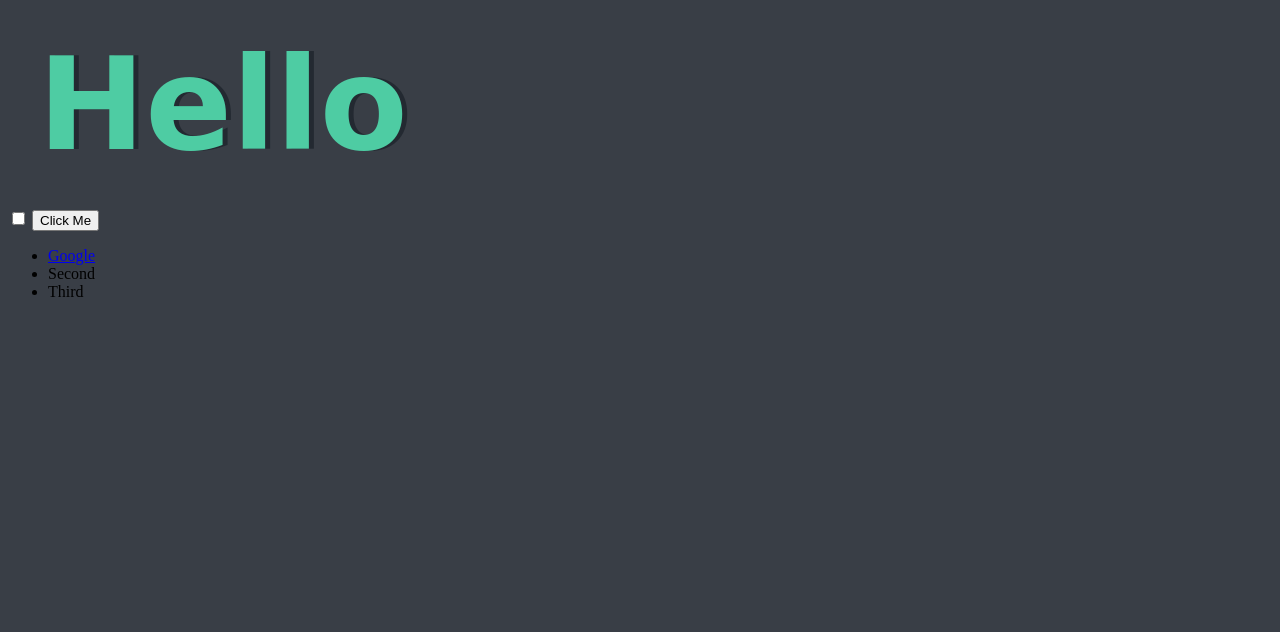
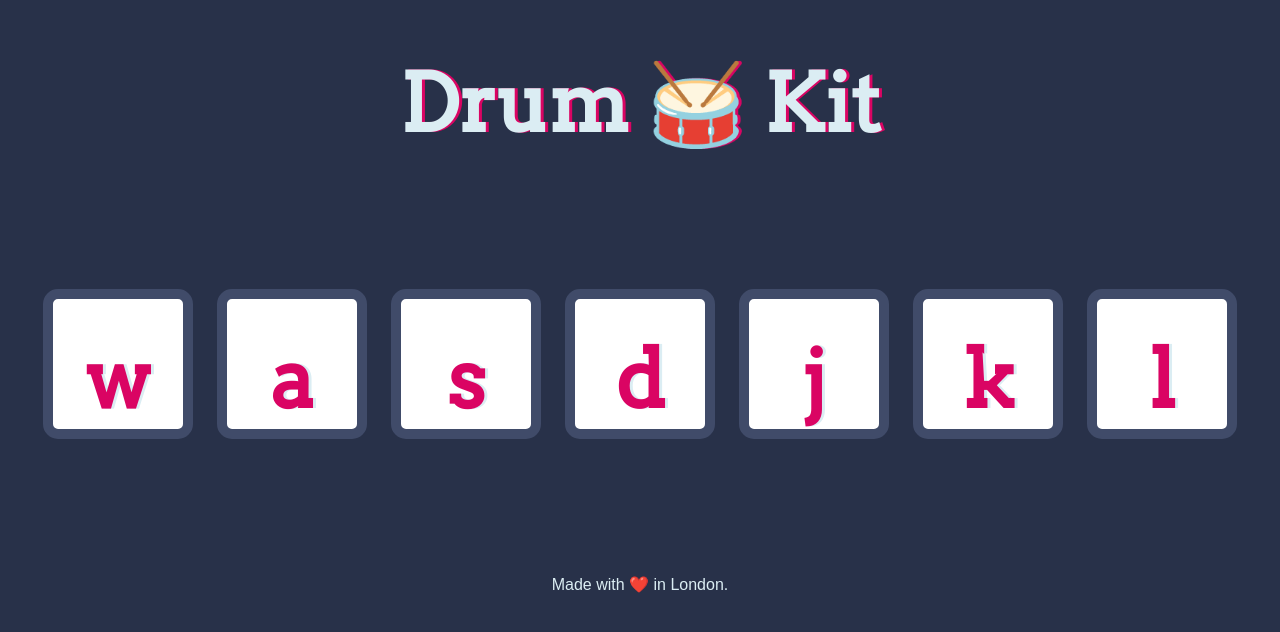
Before and after one commit to gpower-crypto/tindog-udemy, a plain HTML site: page index.html in a window 1280 px wide. Drawn offline with Linux system fonts and the light colour scheme.

Commit message:
Add files via upload

```diff
--- a/index.html
+++ b/index.html
@@ -1,27 +1,30 @@
 <!DOCTYPE html>
 <html lang="en" dir="ltr">
-  <head>
-    <meta charset="utf-8">
-    <title>My Website</title>
-    <link rel="stylesheet" href="styles.css">
 
-  </head>
-  <body>
+<head>
+  <meta charset="utf-8">
+  <title>Drum Kit</title>
+  <link rel="stylesheet" href="styles.css">
+  <link href="https://fonts.googleapis.com/css?family=Arvo" rel="stylesheet">
+</head>
 
-    <h1 id="title"><strong>Hello</strong></h1>
+<body>
 
-    <input type="checkbox">
+  <h1 id="title">Drum 🥁 Kit</h1>
+  <div class="set">
+    <button class="w drum">w</button>
+    <button class="a drum">a</button>
+    <button class="s drum">s</button>
+    <button class="d drum">d</button>
+    <button class="j drum">j</button>
+    <button class="k drum">k</button>
+    <button class="l drum">l</button>
+  </div>
 
-    <button class="btn" style=":active color:red;">Click Me</button>
 
-    <ul id="item">
-      <li class="list">
-        <a href="https://www.google.com">Google</a>
-      </li>
-      <li class="list">Second</li>
-      <li class="list">Third</li>
-    </ul>
-
-  </body>
+  <footer>
+    Made with ❤️ in London.
+  </footer>
+</body>
 
 </html>
--- a/styles.css
+++ b/styles.css
@@ -1,41 +1,81 @@
-.container {
-  width: 70%;
-  margin: auto;
+body {
   text-align: center;
+  background-color: #283149;
 }
 
-.dice {
-  text-align: center;
-  display: inline-block;
+h1 {
+  font-size: 5rem;
+  color: #DBEDF3;
+  font-family: "Arvo", cursive;
+  text-shadow: 3px 0 #DA0463;
 
 }
 
-body {
-  background-color: #393E46;
+footer {
+  color: #DBEDF3;
+  font-family: sans-serif;
 }
 
-h1 {
-  margin: 30px;
-  font-family: 'Lobster', cursive;
-  text-shadow: 5px 0 #232931;
-  font-size: 8rem;
-  color: #4ECCA3;
+.w {
+
 }
 
-p {
-  font-size: 2rem;
-  color: #4ECCA3;
-  font-family: 'Indie Flower', cursive;
+.a {
+
 }
 
-img {
-  width: 80%;
+.s {
+
 }
 
-footer {
-  margin-top: 5%;
-  color: #EEEEEE;
-  text-align: center;
-  font-family: 'Indie Flower', cursive;
+.d {
 
 }
+
+.j {
+
+}
+
+.k {
+
+}
+
+.l {
+
+}
+
+.set {
+  margin: 10% auto;
+}
+
+.game-over {
+  background-color: red;
+  opacity: 0.8;
+}
+
+.pressed {
+  box-shadow: 0 3px 4px 0 #DBEDF3;
+  opacity: 0.5;
+}
+
+.red {
+  color: red;
+}
+
+.drum {
+  outline: none;
+  border: 10px solid #404B69;
+  font-size: 5rem;
+  font-family: 'Arvo', cursive;
+  line-height: 2;
+  font-weight: 900;
+  color: #DA0463;
+  text-shadow: 3px 0 #DBEDF3;
+  border-radius: 15px;
+  display: inline-block;
+  width: 150px;
+  height: 150px;
+  text-align: center;
+  margin: 10px;
+  background-color: white;
+}
```
Also changed, not shown: images/crash.png (added), images/kick.png (added), images/snare.png (added), images/tom1.png (added), images/tom2.png (added), images/tom3.png (added), images/tom4.png (added), 7 other files.
